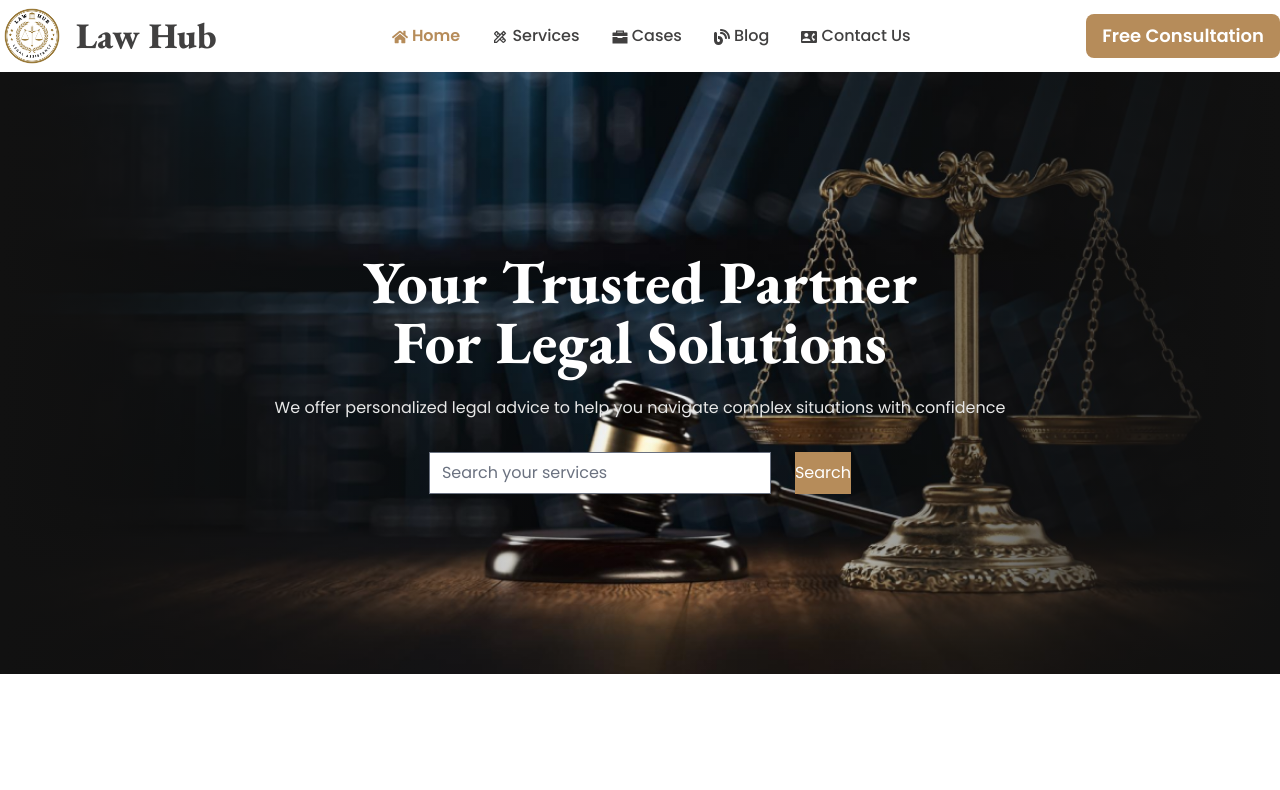
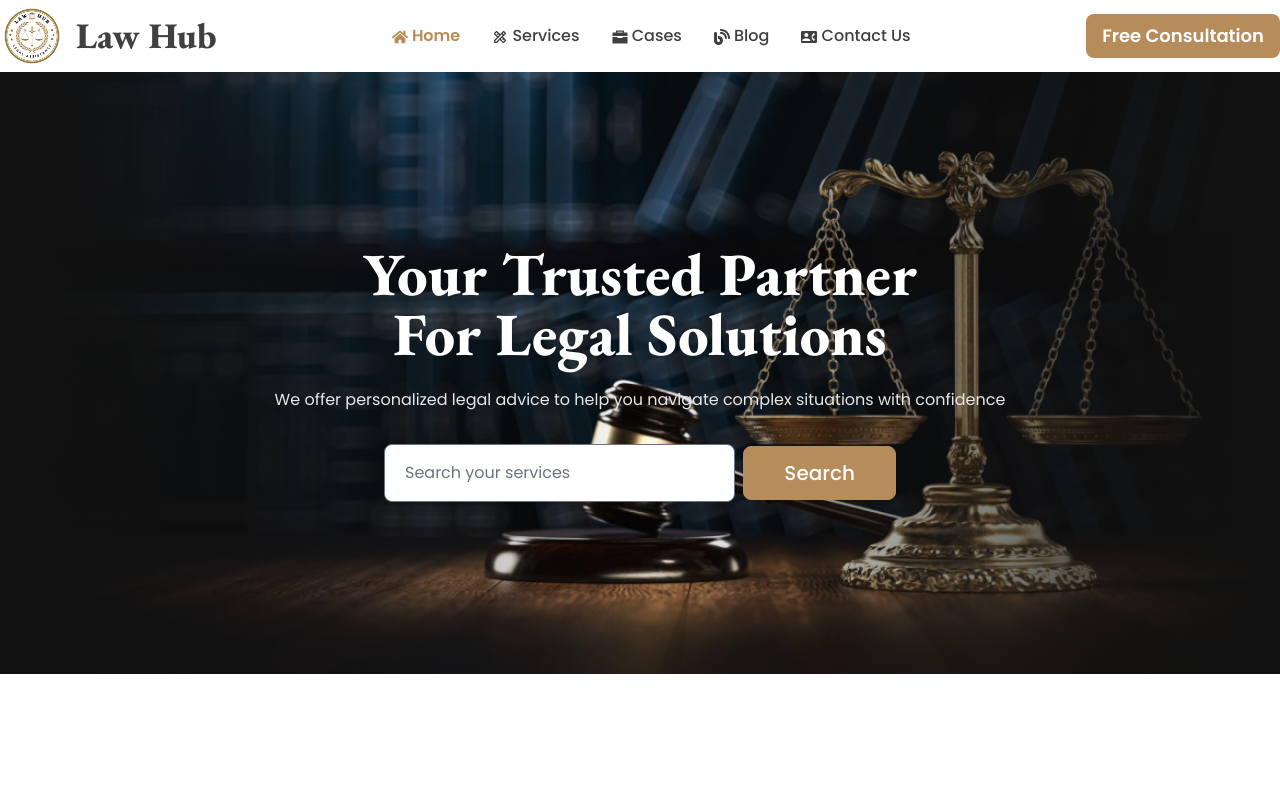
Before and after one commit to Shahriar-Hossain-Alvi/lawhub-client-side, a React (Vite) app: page / in a window 1280 px wide. Shown: the top 790 px of the page. Built offline with nearby package versions, Linux system fonts and the light colour scheme.

Commit message:
updated banner

```diff
--- a/src/components/Pages/Home/Banner/Banner.tsx
+++ b/src/components/Pages/Home/Banner/Banner.tsx
@@ -14,13 +14,16 @@ const Banner = () => {
                     <p className='font-poppins text-[#E7E7E7] pt-6 pb-8'>We offer personalized legal advice to help you navigate complex situations with confidence</p>
                 </div>
 
-                <div className='font-poppins text-center flex flex-col md:flex-row justify-center'>
-                    <input className='input input-bordered text-lawHub-heading input-sm md:input-lg md:mr-6' type="text" placeholder='Search your services' />
-
-                    <button className='btn btn-sm md:btn-lg bg-lawHub-primary text-white border-lawHub-primary hover:bg-lawHub-heading hover:border-lawHub-primary hover:text-lawHub-primary'>Search</button>
-                </div>
+                <form className="flex items-center max-w-lg mx-auto">
+                    <div className="relative w-full">
+                        <input type="text" id="simple-search" className="text-lawHub-secondary  rounded-lg focus:ring-lawHub-primary focus:border-lawHub-primary block w-full pl-5 py-4" placeholder="Search your services" required />
+                    </div>
+                    <button type="submit" className="py-3 px-10 ms-2 text-xl text-white font-medium bg-lawHub-primary rounded-lg border border-lawHub-primary hover:bg-lawHub-heading focus:ring-4 focus:outline-none focus:ring-lawHub-primary">
+                        Search
+                        <span className="sr-only">Search</span>
+                    </button>
+                </form>
             </div>
-
         </div>
     );
 };
```
